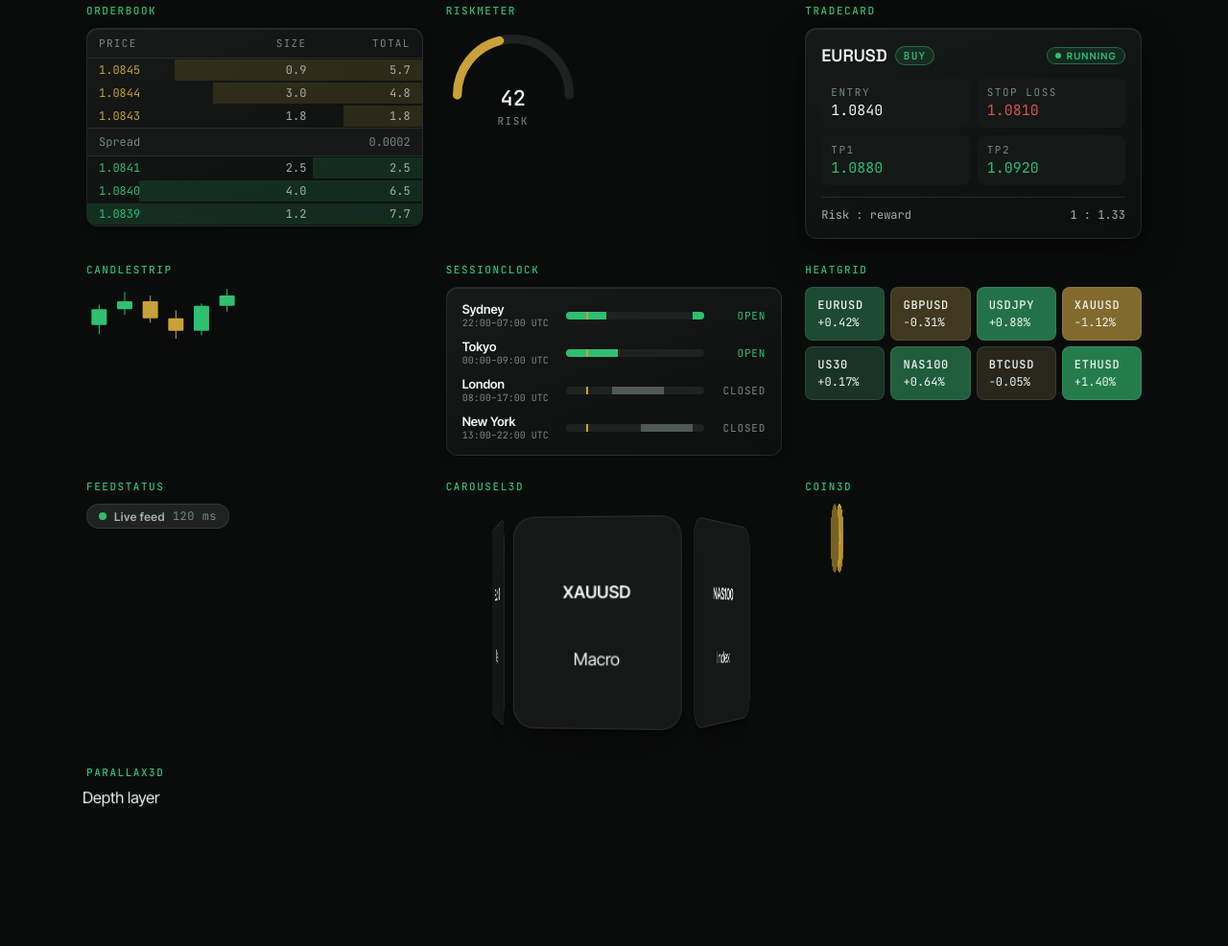
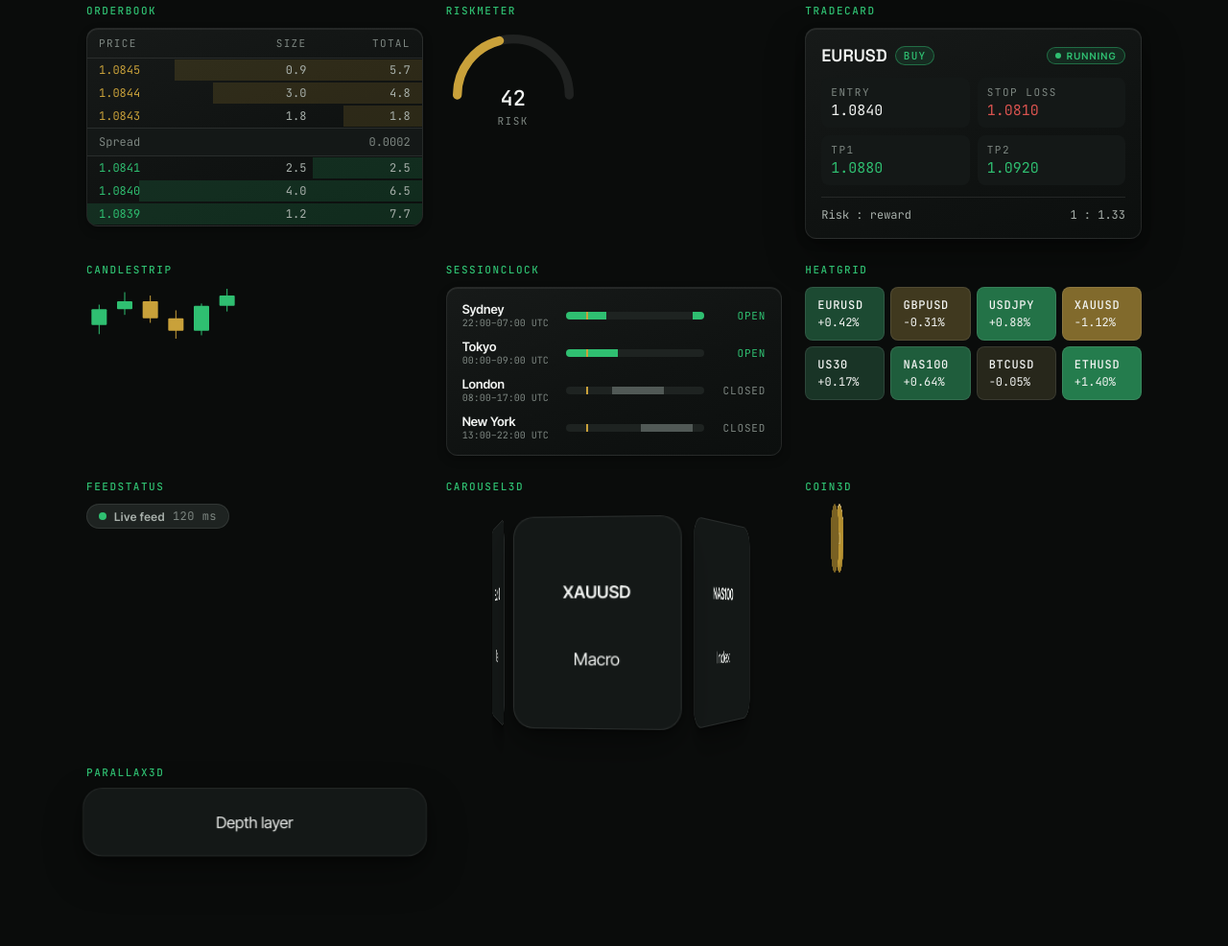
Before and after one commit to printezy247/ezymap-design-system, a website: page preview-v3.html in a window 1280 px wide. Shown: the part 2530-3516 px from the top of the page at 96% size. Drawn offline with nearby package versions, Linux system fonts and the light colour scheme; a web font is replaced by a local one.

Commit message:
Give Parallax3D layers a visible card surface

```diff
--- a/assets/motion/ezymap-motion-depth.css
+++ b/assets/motion/ezymap-motion-depth.css
@@ -112,6 +112,19 @@
   will-change: transform;
 }
 
+.ezm-parallax-3d__layer {
+  display: flex;
+  align-items: center;
+  justify-content: center;
+  min-height: 100%;
+  padding: var(--space-6, 24px);
+  border: 1px solid var(--border);
+  border-radius: var(--radius-2xl, 20px);
+  background: var(--surface);
+  box-shadow: var(--shadow-elevated);
+  color: var(--text, inherit);
+}
+
 /* ---------- Touch ripple ----------
    The Ripple component appends .ezm-ripple__wave at the press point and sets
    --ripple-size to cover the element. */
```
